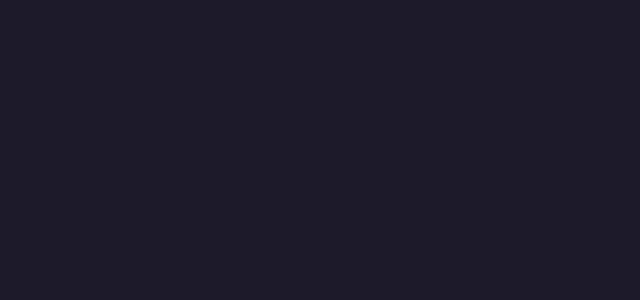
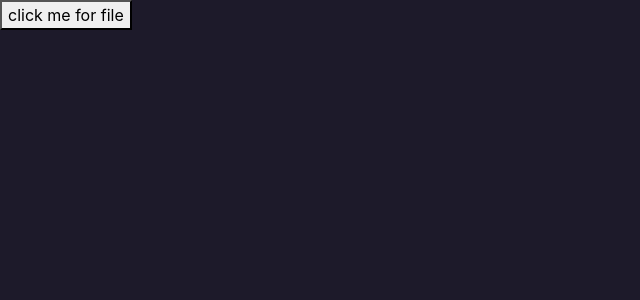
Before and after one commit to NicolasRoss/filesharing, a React (Create React App) app in the folder doc-share/: page /Share in a window 1280 px wide. Shown: the top 300 px of the page, without its empty margins (0-640 px from the left). Built offline with nearby package versions, Linux system fonts and the light colour scheme.

Commit message:
fixed link and added a share page

```diff
--- a/doc-share/src/App.js
+++ b/doc-share/src/App.js
@@ -3,14 +3,16 @@ import './css/App.css';
 import Login from './pages/Login';
 import Home from './pages/Home';
 import Document from './pages/Document';
+import Share from './pages/Share';
 import {Route, Switch } from 'react-router-dom';
+
 function App() {
   return (
     <Switch>
       <Route path="/" exact component={Home}/>
       <Route path="/Login" component={Login}/>
       <Route path="/Document" component={Document}/>
-
+      <Route path="/Share" component={Share}/>
     </Switch>
   );
 }
--- /dev/null
+++ b/doc-share/src/pages/Share.jsx
@@ -0,0 +1,74 @@
+import React from 'react';
+import WelcomeCard from '../components/welcomeCard';
+import Navbar from '../components/navbar';
+import { withRouter } from 'react-router-dom'
+import { API } from '../components/api';
+import queryString from 'query-string';
+
+class Share extends React.Component{
+
+    constructor(props){
+        super(props);
+        this.buttonClick = this.buttonClick.bind(this);
+        this.state = {
+            link_id: '',
+            name: 'download'
+        }
+    }
+    buttonClick(){
+        //do stuff here
+        console.log(this.state)
+        if(this.state.link_id !== undefined && this.state.link_id !== ''){
+            let url = API + "/link?link_id=" + this.state.link_id;
+            fetch(url, {
+                method: 'GET',
+                mode: 'cors'
+            })
+
+            .then(res =>{
+                console.log(res.status);
+                console.log(res.text)
+                console.log(this.state.name);
+                if(res.status === 200){
+                    res.blob().then(blob =>{
+                        console.log(blob.name)
+                        const url = window.URL.createObjectURL(new Blob([blob]));
+                        const link = document.createElement('a');
+                        link.href = url;
+                        link.setAttribute('download', this.state.name);
+
+                        document.body.appendChild(link);
+                        link.click();
+
+                        link.parentNode.removeChild(link);
+                        // this.setState({ action: '' })
+                    })
+                }
+            }).catch((error) => {
+                console.log(error);
+            });
+        }
+
+    }
+
+
+    componentDidMount(){
+        let params = queryString.parse(this.props.location.search);
+        if(params.link_id !== undefined){
+            this.setState({link_id: params.link_id})
+        }
+    }
+    render(){
+        if(this.state.link_id !== undefined){
+            return( <button onClick={this.buttonClick}>click me for file</button> )
+        }else{
+            return(
+                <div>
+                    link is dead.
+                </div>
+            );
+        }
+    }
+}
+
+export default withRouter(Share);
```
Also changed, not shown: 1 other file (tests, documents, lock files or other folders).
